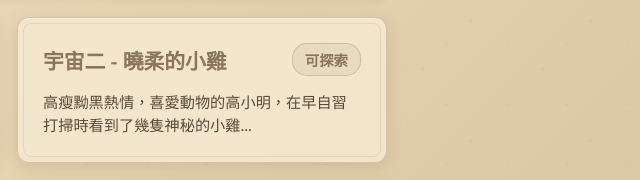
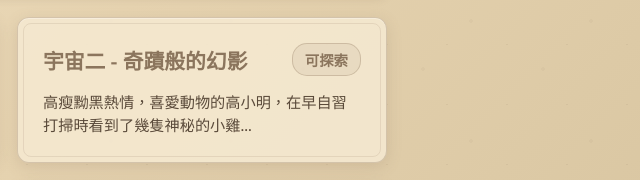
Before and after one commit to shuan14408/puzzle-game, a plain HTML site: page index.html in a window 1280 px wide. Both pictures are taken after a click on the button "開始冒險". Shown: the part 315-495 px from the top of the page, 633-1273 px from the left. Drawn offline with Linux system fonts and the light colour scheme.

Commit message:
Update index.html_0614

```diff
--- a/index.html
+++ b/index.html
@@ -788,7 +788,7 @@
 
                 <div class="level-card" onclick="openLevel(2)">
                     <div class="level-header">
-                        <div class="level-title">宇宙二 - 曉柔的小雞</div>
+                        <div class="level-title">宇宙二 - 奇蹟般的幻影</div>
                         <div class="level-status status-available" id="status2">可探索</div>
                     </div>
                     <div class="level-description">
@@ -889,7 +889,7 @@
         // 字母掉落映射
         const levelLetters = {
             1: 'C', // 消失的筆
-            2: 'A', // 曉柔的小雞
+            2: 'A', // 奇蹟般的幻影
             3: 'T', // 深夜的雞鳴聲
             4: 'E', // 巨大外星雞
             5: 'R'  // 龜仙人的詛咒
@@ -981,7 +981,7 @@
                 question: "圖片謎題挑戰"
             },
             2: {
-                title: "宇宙二 - 曉柔的小雞",
+                title: "宇宙二 - 奇蹟般的幻影",
                 story: `第二個多元宇宙的高小明高瘦黝黑熱情，是一位喜愛動物的學生。
 
 學校從前是一座牧場，牧場的院長的小孩曉柔在現在的資優班裡養了四隻雞，分別叫做小米、嘟嘟、圓圓、黃黃。她每天都細心照顧小雞，像在照顧自己的小孩一樣。
```
